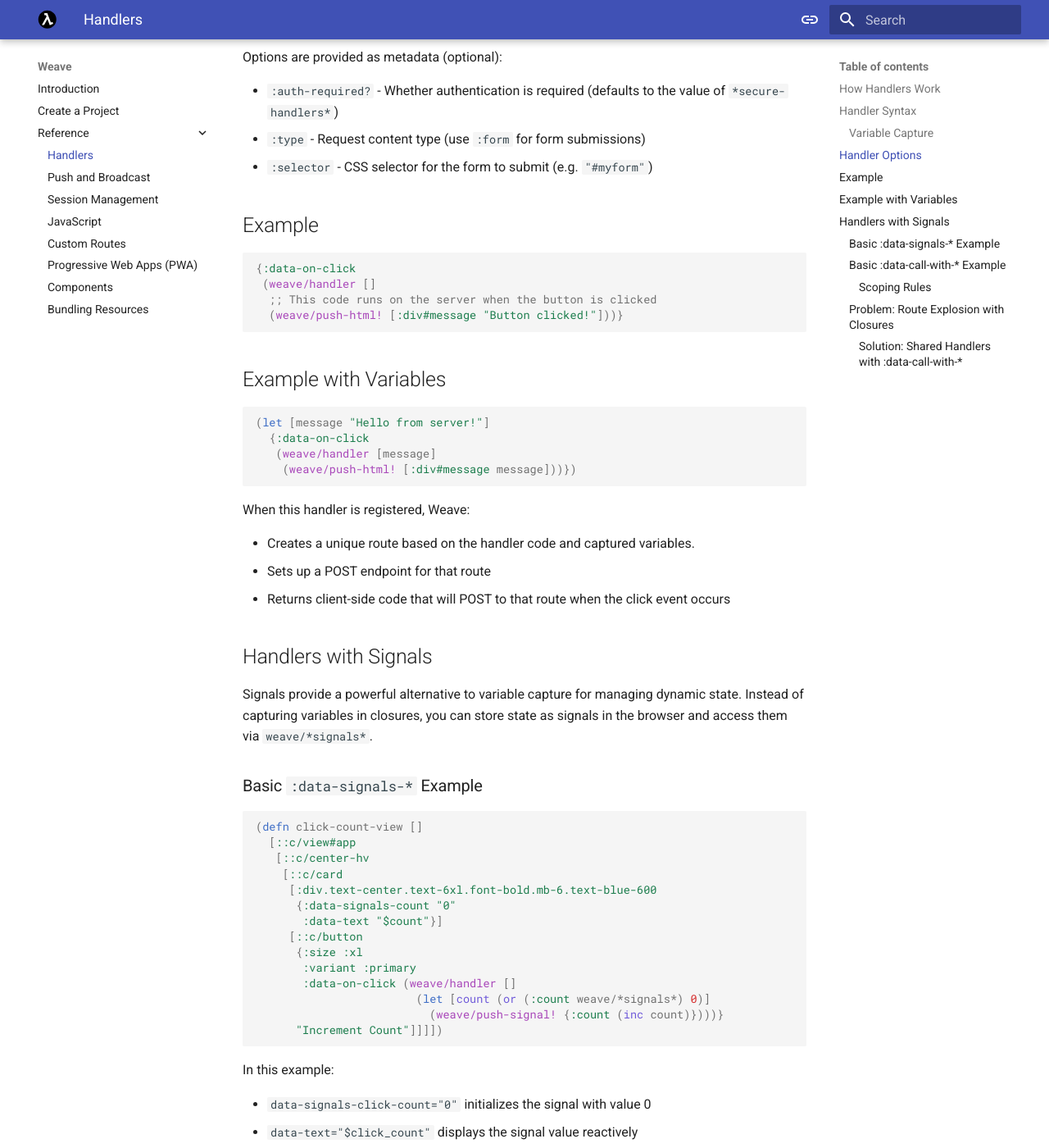
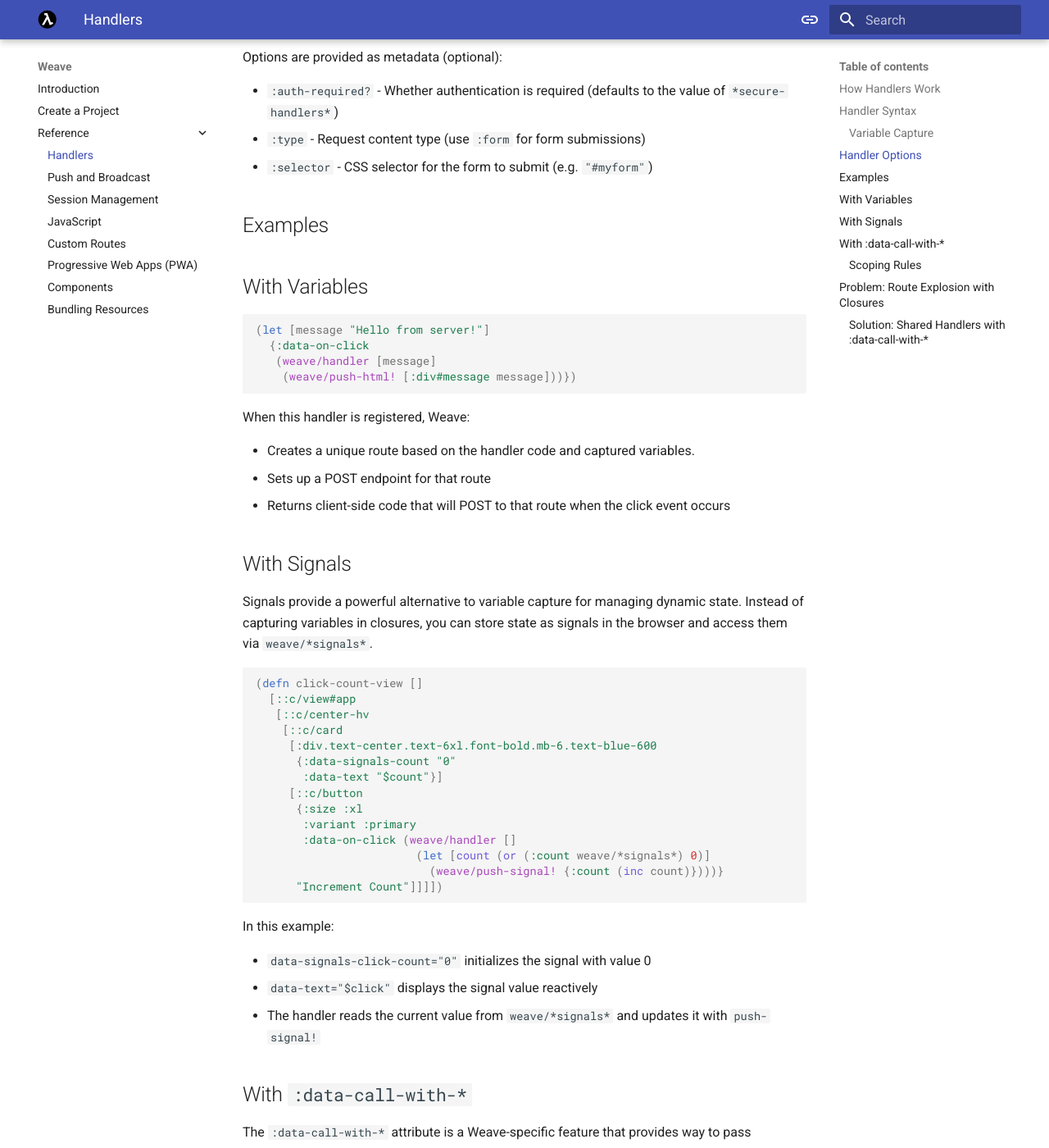
Before and after one commit to nakkaya/weave, an MkDocs documentation site: the page built from doc/docs/reference/10_handlers.md, in a window 1280 px wide and 1400 px high, scrolled down 1110 px. Shown: the whole window at 82% size. Built offline with MkDocs 1.6.1 and Material for MkDocs 9.7.7, drawn with Linux system fonts in a browser that asks for light colours.

Commit message:
refactor docs

````diff
--- a/doc/docs/reference/10_handlers.md
+++ b/doc/docs/reference/10_handlers.md
@@ -48,16 +48,9 @@ Options are provided as metadata (optional):
 - `:type` - Request content type (use `:form` for form submissions)
 - `:selector` - CSS selector for the form to submit (e.g. `"#myform"`)
 
-## Example
+## Examples
 
-```clojure
-{:data-on-click
- (weave/handler []
-  ;; This code runs on the server when the button is clicked
-  (weave/push-html! [:div#message "Button clicked!"]))}
-```
-
-## Example with Variables
+## With Variables
 
 ```clojure
 (let [message "Hello from server!"]
@@ -74,14 +67,12 @@ When this handler is registered, Weave:
  - Returns client-side code that will POST to that route when the
    click event occurs
 
-## Handlers with Signals
+## With Signals
 
 Signals provide a powerful alternative to variable capture for
 managing dynamic state. Instead of capturing variables in closures,
 you can store state as signals in the browser and access them via
 `weave/*signals*`.
-
-### Basic `:data-signals-*` Example
 
 ```clojure
 (defn click-count-view []
@@ -103,10 +94,10 @@ you can store state as signals in the browser and access them via
 In this example:
 
 - `data-signals-click-count="0"` initializes the signal with value 0
-- `data-text="$click_count"` displays the signal value reactively
+- `data-text="$click"` displays the signal value reactively
 - The handler reads the current value from `weave/*signals*` and updates it with `push-signal!`
 
-### Basic `:data-call-with-*` Example
+## With `:data-call-with-*`
 
 The `:data-call-with-*` attribute is a Weave-specific feature that
 provides way to pass arguments to handlers while avoiding variable
@@ -134,7 +125,7 @@ capture.
        "Delete"]])])
 ```
 
-#### Scoping Rules
+### Scoping Rules
 
 ```clojure
 ;; Example showing inheritance
@@ -146,7 +137,7 @@ capture.
 ;; Result: signals will be {:action "edit", :id "123"}
 ```
 
-### Problem: Route Explosion with Closures
+## Problem: Route Explosion with Closures
 
 When using variable capture, each unique combination of captured
 variables creates a separate route. This becomes problematic with
@@ -175,7 +166,7 @@ nothing shared:
 ;; With 100 users × 2 actions = 200 different routes registered!
 ```
 
-#### Solution: Shared Handlers with `:data-call-with-*`
+### Solution: Shared Handlers with `:data-call-with-*`
 
 ```clojure
 ;; GOOD: Only 1 handler total, regardless of number of users
````
